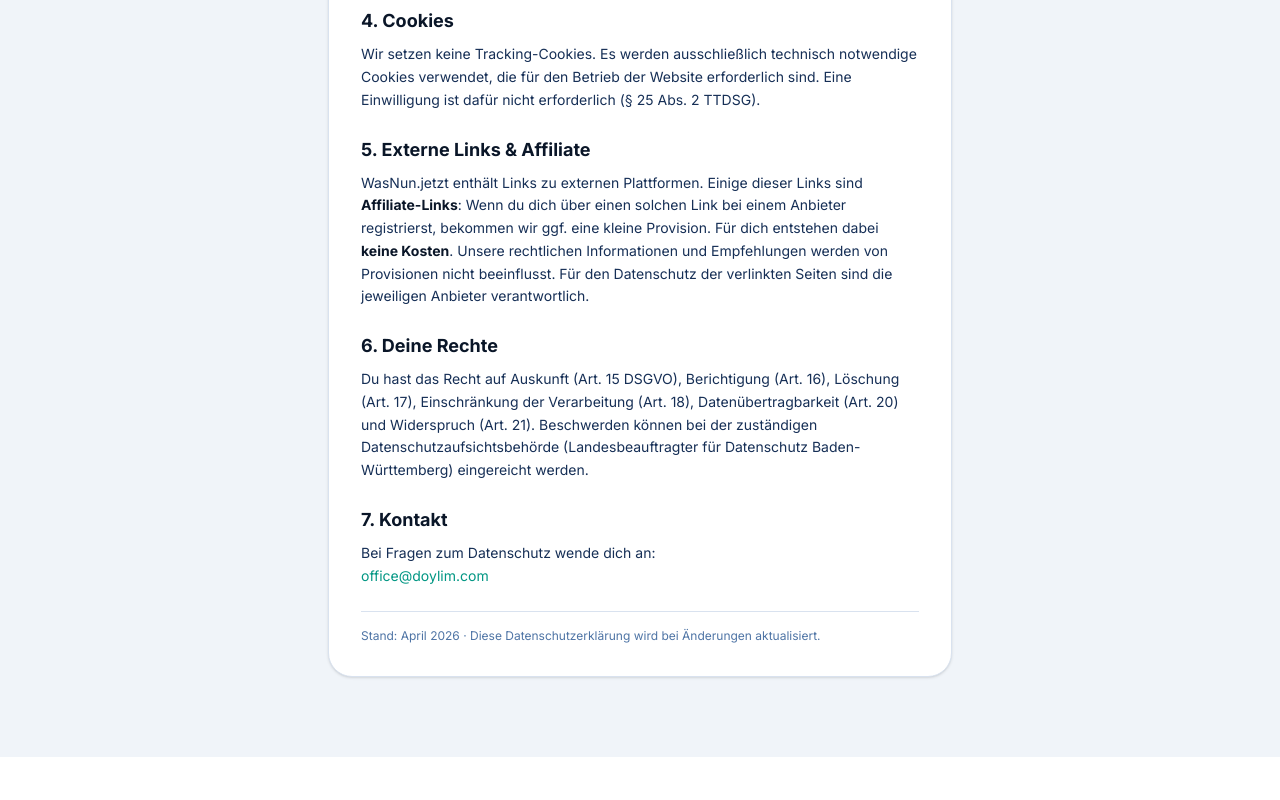
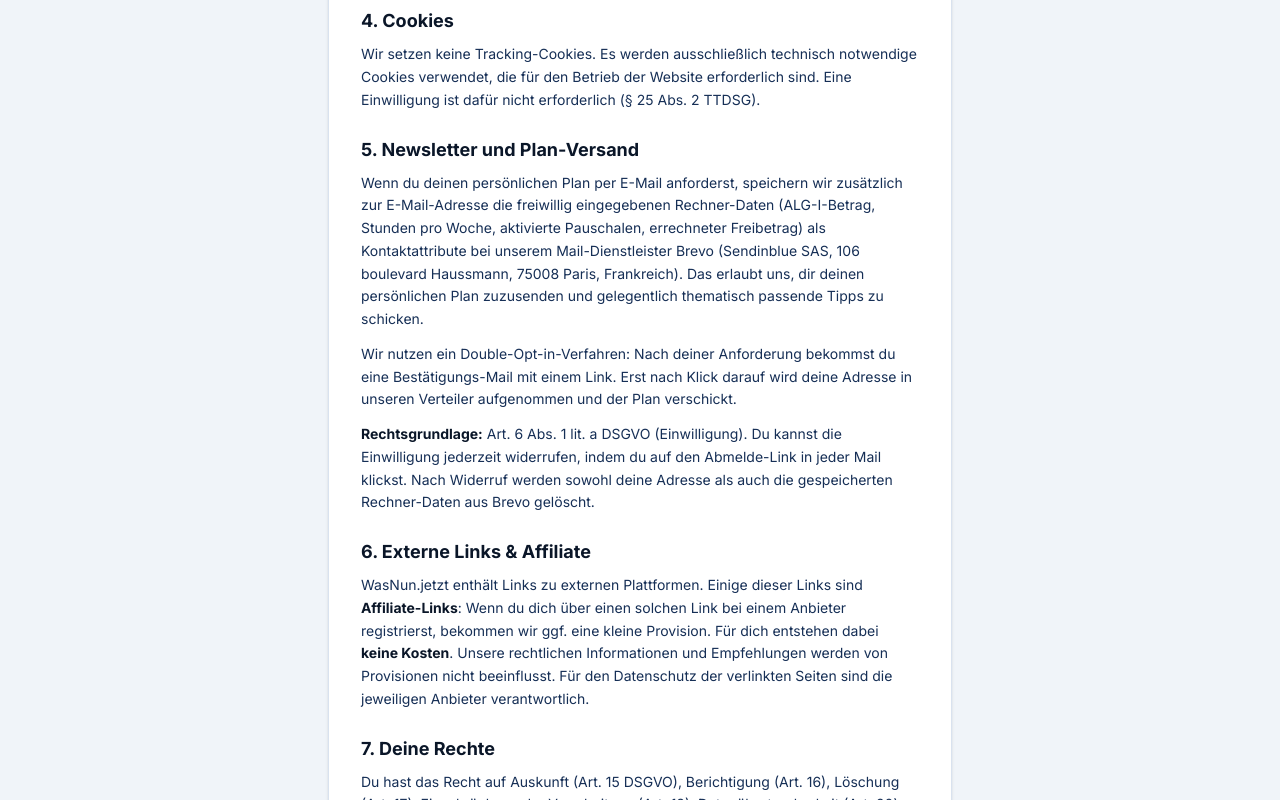
Before and after one commit to Doylim/wasnun-jetzt, a Next.js app: page /datenschutz in a window 1280 px wide. Shown: the part 660-1460 px from the top of the page. Before the commit the page ends 1417 px from the top, so only its background shows below. Built offline with nearby package versions, Linux system fonts and the light colour scheme.

Commit message:
docs: Datenschutz um Newsletter/Plan-Versand ergaenzt
- Neue Section 5: Brevo als Auftragsverarbeiter, Custom-Attribute
- Double-Opt-in-Verfahren erklaert, Widerrufsweg beschrieben
- Rechtsgrundlage Art. 6 Abs. 1 lit. a DSGVO
- Sections 6-8 umnummeriert (vorher 5-7)

```diff
--- a/src/app/datenschutz/page.tsx
+++ b/src/app/datenschutz/page.tsx
@@ -83,7 +83,36 @@ export default function DatenschutzPage() {
 
           <section>
             <h2 className="mb-2 text-lg font-bold text-navy-900">
-              5. Externe Links &amp; Affiliate
+              5. Newsletter und Plan-Versand
+            </h2>
+            <p>
+              Wenn du deinen persönlichen Plan per E-Mail anforderst, speichern
+              wir zusätzlich zur E-Mail-Adresse die freiwillig eingegebenen
+              Rechner-Daten (ALG-I-Betrag, Stunden pro Woche, aktivierte
+              Pauschalen, errechneter Freibetrag) als Kontaktattribute bei
+              unserem Mail-Dienstleister Brevo (Sendinblue SAS, 106 boulevard
+              Haussmann, 75008 Paris, Frankreich). Das erlaubt uns, dir deinen
+              persönlichen Plan zuzusenden und gelegentlich thematisch passende
+              Tipps zu schicken.
+            </p>
+            <p className="mt-3">
+              Wir nutzen ein Double-Opt-in-Verfahren: Nach deiner Anforderung
+              bekommst du eine Bestätigungs-Mail mit einem Link. Erst nach
+              Klick darauf wird deine Adresse in unseren Verteiler aufgenommen
+              und der Plan verschickt.
+            </p>
+            <p className="mt-3">
+              <strong className="text-navy-900">Rechtsgrundlage:</strong>{" "}
+              Art. 6 Abs. 1 lit. a DSGVO (Einwilligung). Du kannst die
+              Einwilligung jederzeit widerrufen, indem du auf den Abmelde-Link
+              in jeder Mail klickst. Nach Widerruf werden sowohl deine Adresse
+              als auch die gespeicherten Rechner-Daten aus Brevo gelöscht.
+            </p>
+          </section>
+
+          <section>
+            <h2 className="mb-2 text-lg font-bold text-navy-900">
+              6. Externe Links &amp; Affiliate
             </h2>
             <p>
               WasNun.jetzt enthält Links zu externen Plattformen. Einige dieser
@@ -100,7 +129,7 @@ export default function DatenschutzPage() {
 
           <section>
             <h2 className="mb-2 text-lg font-bold text-navy-900">
-              6. Deine Rechte
+              7. Deine Rechte
             </h2>
             <p>
               Du hast das Recht auf Auskunft (Art. 15 DSGVO), Berichtigung
@@ -114,7 +143,7 @@ export default function DatenschutzPage() {
 
           <section>
             <h2 className="mb-2 text-lg font-bold text-navy-900">
-              7. Kontakt
+              8. Kontakt
             </h2>
             <p>
               Bei Fragen zum Datenschutz wende dich an:
```
